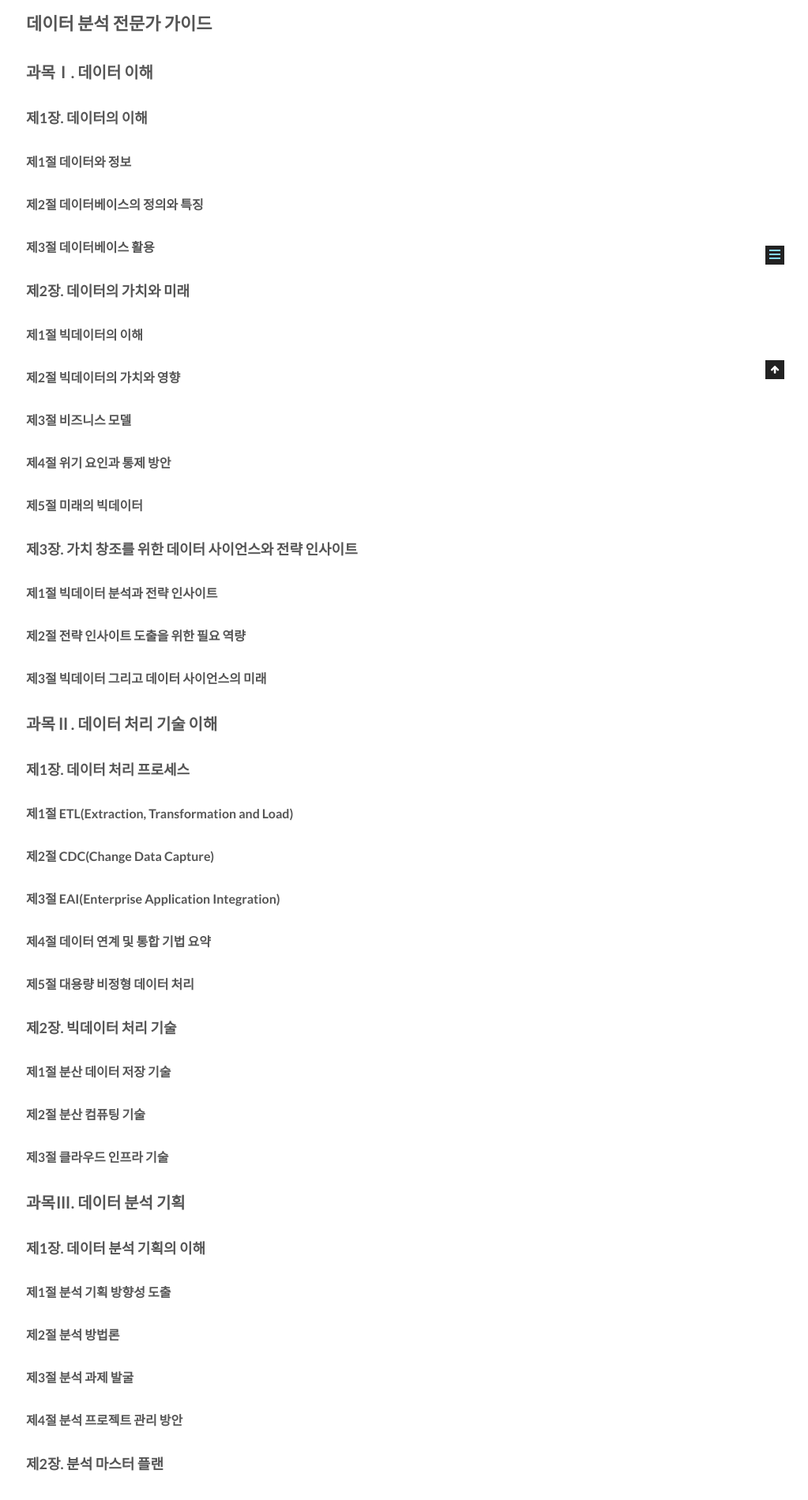
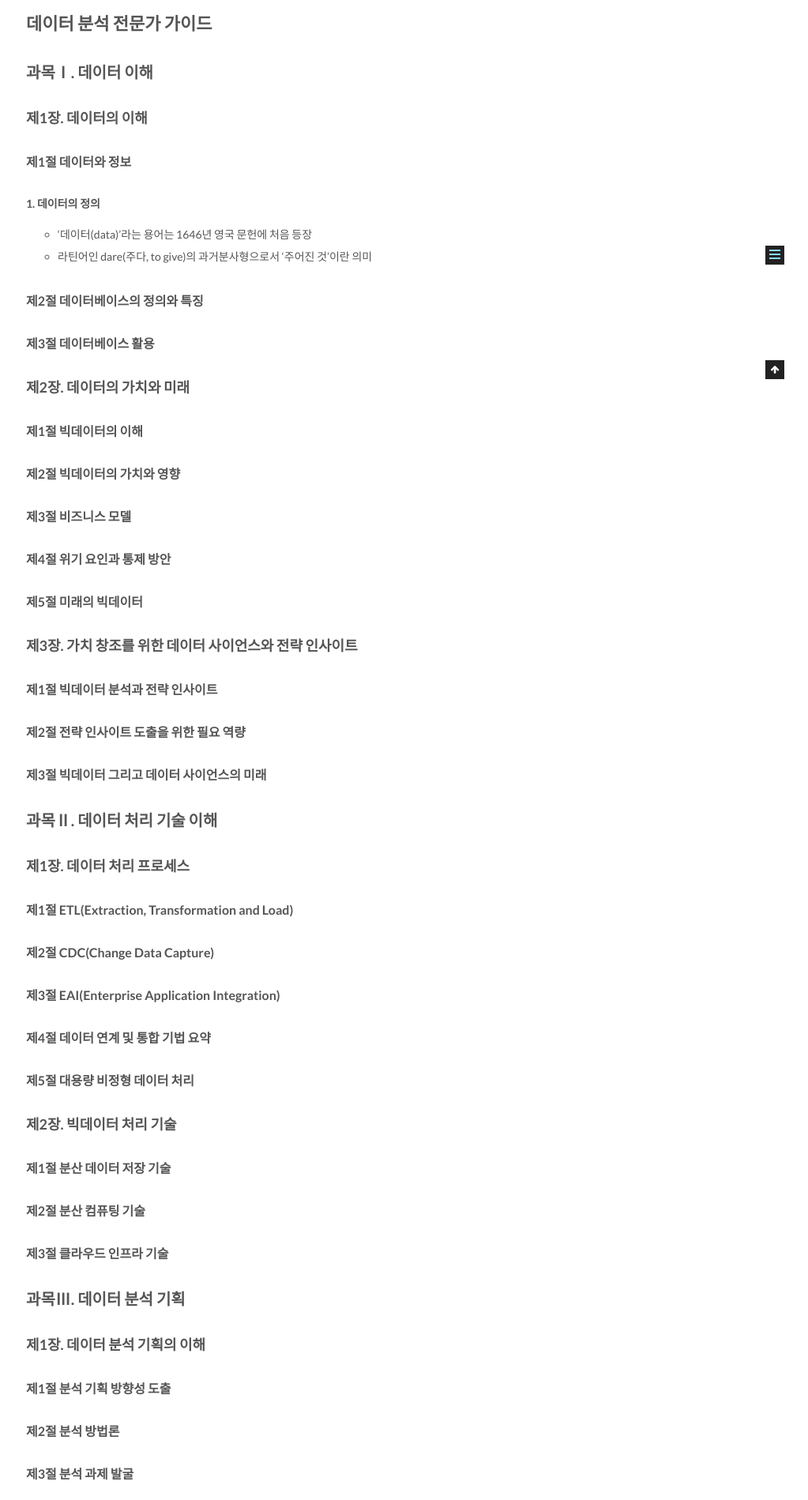
Before and after one commit to csj4032/csj4032.github.io, a Jekyll site: the page built from _posts/2018-06-01-데이터분석전문가가이드.md, in a window 1280 px wide. Shown: the part 520-2419 px from the top of the page at 79% size, without its empty margins (257-1280 px from the left). Built offline with Jekyll 4.4.1, drawn with Linux system fonts in a browser that asks for light colours; comment, search, counter and statistics services are not loaded.

Commit message:
데이터 분석 전문가 가이드 포스팅 수정

```diff
--- a/_posts/2018-06-01-데이터분석전문가가이드.md
+++ b/_posts/2018-06-01-데이터분석전문가가이드.md
@@ -16,6 +16,10 @@ comments: true
 ### 제1장. 데이터의 이해
 
 #### 제1절 데이터와 정보
+
+##### 1. 데이터의 정의
+* '데이터(data)'라는 용어는 1646년 영국 문헌에 처음 등장
+* 라틴어인 dare(주다, to give)의 과거분사형으로서 '주어진 것'이란 의미
 
 #### 제2절 데이터베이스의 정의와 특징
 
```
